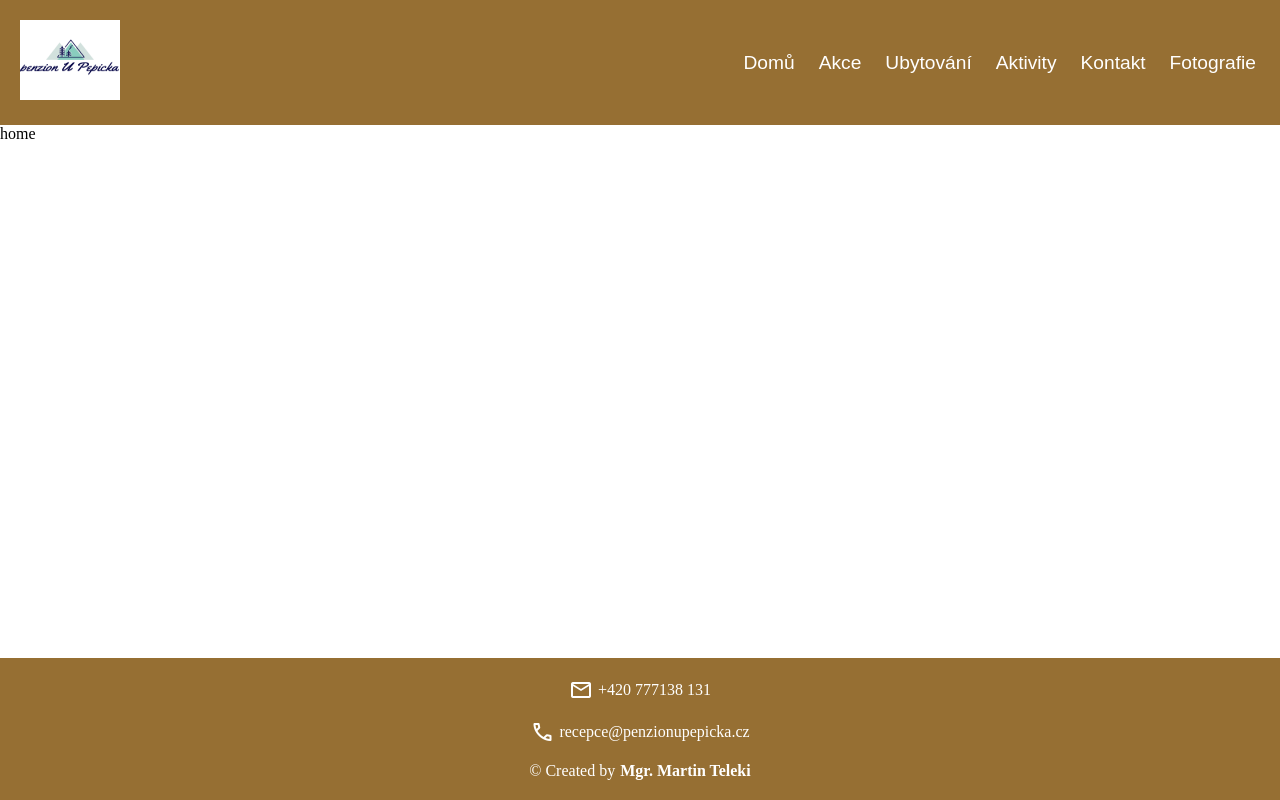
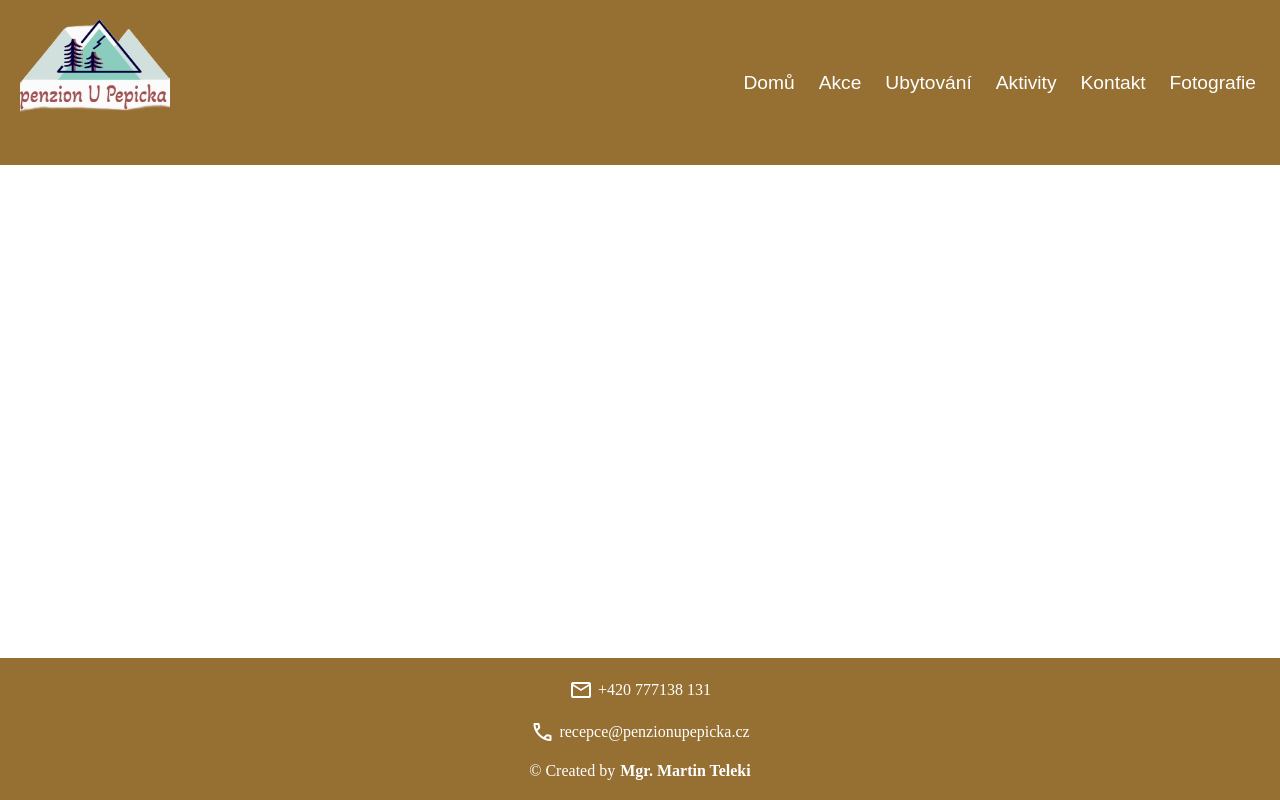
Before and after one commit to MartinTeleki/pensionPepicek, a React (Vite) app: page /domu in a window 1280 px wide. Built offline with nearby package versions, Linux system fonts and the light colour scheme.

Commit message:
upgraded

```diff
--- a/src/Ui/Header.jsx
+++ b/src/Ui/Header.jsx
@@ -1,6 +1,6 @@
 import { Link } from "react-router-dom";
 import styles from "./Header.module.css";
-import logo from "../img/logo.png";
+import logo from "../img/logo8.png";
 import { useState } from "react";
 import { Sling as Hamburger } from "hamburger-react";
 
--- a/src/Ui/Header.module.css
+++ b/src/Ui/Header.module.css
@@ -11,8 +11,8 @@
 }
 
 .logo img {
-  width: 100px;
-  height: 80px;
+  width: 150px;
+  height: 120px;
   margin-left: 20px;
   cursor: pointer;
   transition: transform 2s ease-in-out;
@@ -56,7 +56,7 @@ nav a:active {
   display: none;
 }
 
-@media (max-width: 670px) {
+@media (max-width: 690px) {
   .navItems {
     display: none;
   }
--- a/src/Ui/Home.jsx
+++ b/src/Ui/Home.jsx
@@ -1,7 +1,9 @@
 function Home() {
     return (
         <div>
-            home
+            <section>
+
+            </section>
         </div>
     )
 }
```
Also changed, not shown: src/img/logo.png (deleted), src/img/logo8.png (added).
